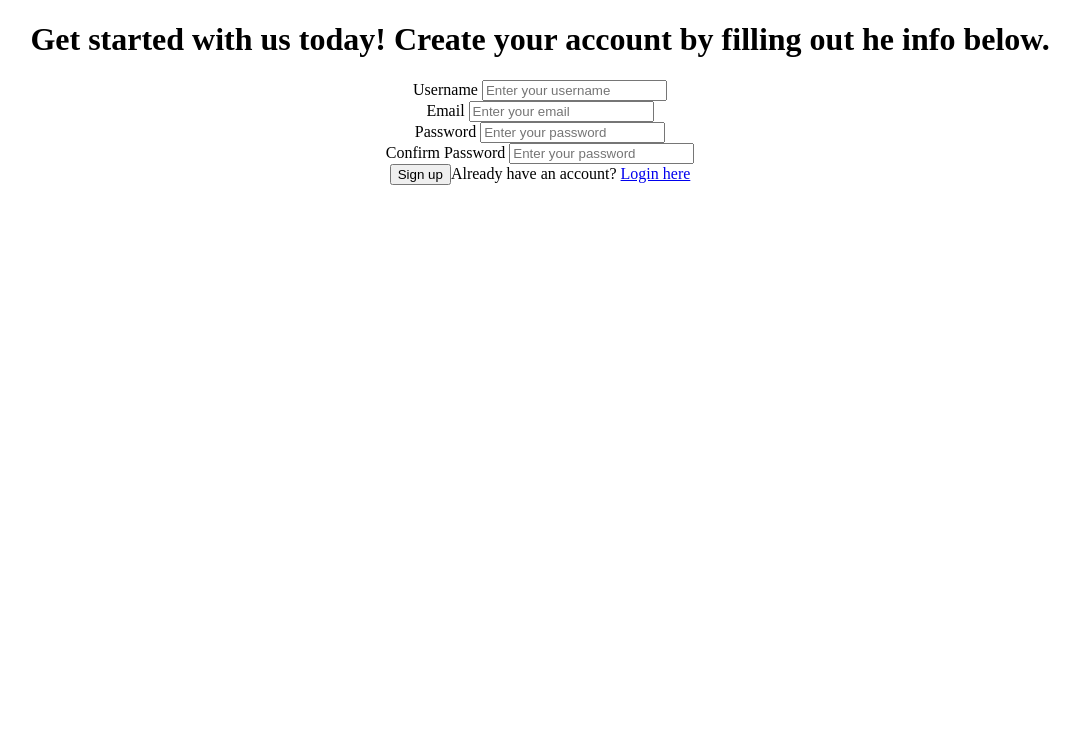
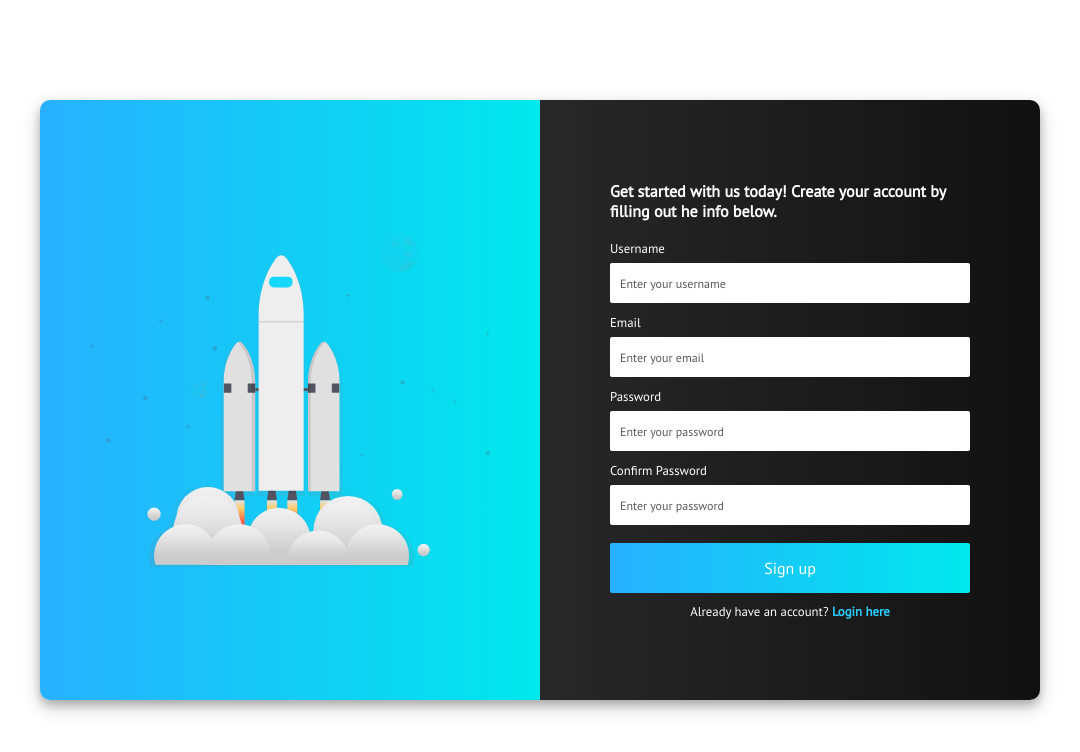
Before and after one commit to mofawzi/React-Form, a React (Create React App) app: page / in a window 1280 px wide. Shown: the top 752 px of the page, without its empty margins (100-1180 px from the left). Built offline with nearby package versions, Linux system fonts and the light colour scheme.

Commit message:
Add Styling

```diff
--- a/src/App.css
+++ b/src/App.css
@@ -1,38 +1,8 @@
-.App {
-  text-align: center;
+@import url("https://fonts.googleapis.com/css2?family=PT+Sans&display=swap");
+
+* {
+  box-sizing: border-box;
+  margin: 0;
+  padding: 0;
+  font-family: "PT Sans", sans-serif;
 }
-
-.App-logo {
-  height: 40vmin;
-  pointer-events: none;
-}
-
-@media (prefers-reduced-motion: no-preference) {
-  .App-logo {
-    animation: App-logo-spin infinite 20s linear;
-  }
-}
-
-.App-header {
-  background-color: #282c34;
-  min-height: 100vh;
-  display: flex;
-  flex-direction: column;
-  align-items: center;
-  justify-content: center;
-  font-size: calc(10px + 2vmin);
-  color: white;
-}
-
-.App-link {
-  color: #61dafb;
-}
-
-@keyframes App-logo-spin {
-  from {
-    transform: rotate(0deg);
-  }
-  to {
-    transform: rotate(360deg);
-  }
-}
--- a/src/components/Form.css
+++ b/src/components/Form.css
@@ -1,3 +1,155 @@
+.form-container {
+  margin: 100px auto;
+  width: 1000px;
+  box-shadow: 0 5px 8px 0 rgba(0, 0, 0, 0.2), 0 7px 20px 0 rgba(0, 0, 0, 0.2);
+  position: relative;
+  border-radius: 10px;
+  height: 600px;
+  display: grid;
+  grid-template-columns: 1fr 1fr;
+}
+
+.close-btn {
+  position: absolute;
+  top: 2%;
+  right: 3%;
+  font-size: 1.5rem;
+  z-index: 1;
+  color: #fff;
+  cursor: pointer;
+}
+
+.form-content-left {
+  background: linear-gradient(
+    90deg,
+    rgb(39, 176, 255) 0%,
+    rgb(0, 232, 236) 100%
+  );
+  border-radius: 10px 0 0 10px;
+  position: relative;
+}
+
+.form-img {
+  width: 80%;
+  height: 80%;
+  position: absolute;
+  top: 50%;
+  left: 50%;
+  transform: translate(-50%, -50%);
+}
+
+.form-img-2 {
+  width: 60%;
+  height: 60%;
+  position: absolute;
+  top: 50%;
+  left: 50%;
+  transform: translate(-50%, -50%);
+}
+
+.form-success {
+  text-align: center;
+  font-size: 24px;
+  margin-top: 80px;
+  color: #fff;
+}
+
+.form-content-right {
+  border-radius: 0 10px 10px 0;
+  position: relative;
+  background: linear-gradient(90deg, rgb(40, 40, 40) 0%, rgb(17, 17, 17) 100%);
+}
+
+.form {
+  position: absolute;
+  top: 50%;
+  left: 50%;
+  transform: translate(-50%, -50%);
+  width: 90%;
+  height: 100%;
+  display: flex;
+  flex-direction: column;
+  justify-content: center;
+  align-items: center;
+}
+
+.form h1 {
+  font-size: 1rem;
+  text-align: start;
+  width: 80%;
+  margin-bottom: 1rem;
+  color: #fff;
+}
+
+.form-inputs {
+  margin-bottom: 0.5rem;
+  width: 80%;
+}
+
 .form-inputs p {
-  color: red;
+  font-size: 0.8rem;
+  margin-top: 0.5rem;
+  color: #f00e0e;
 }
+
+.form-label {
+  display: inline-block;
+  font-size: 0.8rem;
+  margin-bottom: 6px;
+  color: #fff;
+}
+
+.form-input {
+  display: block;
+  padding-left: 10px;
+  outline: none;
+  border-radius: 2px;
+  height: 40px;
+  width: 100%;
+  border: none;
+}
+
+.form-input::placeholder {
+  color: #595959;
+  font-size: 12px;
+}
+
+.form-input-btn {
+  width: 80%;
+  height: 50px;
+  margin-top: 10px;
+  border-radius: 2px;
+  background: linear-gradient(
+    90deg,
+    rgb(39, 176, 255) 0%,
+    rgb(0, 232, 236) 100%
+  );
+  outline: none;
+  border: none;
+  color: #fff;
+  font-size: 1rem;
+}
+
+.form-input-btn:hover {
+  cursor: pointer;
+  background: linear-gradient(
+    90deg,
+    rgb(39, 143, 255) 0%,
+    rgb(12, 99, 250) 100%
+  );
+  transition: all 0.4s ease-out;
+}
+
+.form-input-login {
+  font-size: 0.8rem;
+  margin-top: 10px;
+  color: #fff;
+  width: 80%;
+  text-align: center;
+}
+
+.form-input-login a {
+  text-decoration: none;
+  color: #27cdff;
+  font-weight: 600;
+}
--- a/src/components/Form.jsx
+++ b/src/components/Form.jsx
@@ -1,6 +1,7 @@
 import React, { useState } from "react";
 import Signup from "./Signup";
 import FormSuccess from "./FormSuccess";
+import "./Form.css";
 
 const Form = () => {
   const [isSubmitted, setIsSubmitted] = useState(false);
@@ -8,9 +9,16 @@ const Form = () => {
     setIsSubmitted(true);
   }
   return (
-    <div>
-      {!isSubmitted ? <Signup submitForm={submitForm} /> : <FormSuccess />}
-    </div>
+    <>
+      <div className="form-container">
+        <span className="close-btn"></span>
+        <div className="form-content-left">
+          <img src="img/img-2.svg" alt="Form image" className="form-img" />
+        </div>
+
+        {!isSubmitted ? <Signup submitForm={submitForm} /> : <FormSuccess />}
+      </div>
+    </>
   );
 };
 
--- a/src/components/FormSuccess.jsx
+++ b/src/components/FormSuccess.jsx
@@ -4,11 +4,7 @@ const FormSuccess = () => {
   return (
     <div className="form-content-right">
       <div className="form-success">We have received your request!</div>
-      <img
-        src="../../public/img/img-3.svg"
-        className="form-img-2"
-        alt="Success image"
-      />
+      <img src="img/img-3.svg" className="form-img-2" alt="Success image" />
     </div>
   );
 };
--- a/src/components/Signup.jsx
+++ b/src/components/Signup.jsx
@@ -10,12 +10,11 @@ const Signup = ({ submitForm }) => {
   );
 
   return (
-    <div>
     <div className="form-content-right">
       <form className="form" onSubmit={submitHandler}>
         <h1>
-            Get started with us today! Create your account by filling out he
-            info below.
+          Get started with us today! Create your account by filling out he info
+          below.
         </h1>
         <div className="form-inputs">
           <label htmlFor="username" className="form-label">
@@ -89,7 +88,6 @@ const Signup = ({ submitForm }) => {
         </span>
       </form>
     </div>
-    </div>
   );
 };
 
```
Lines whose indentation alone changed are shown as unchanged.
